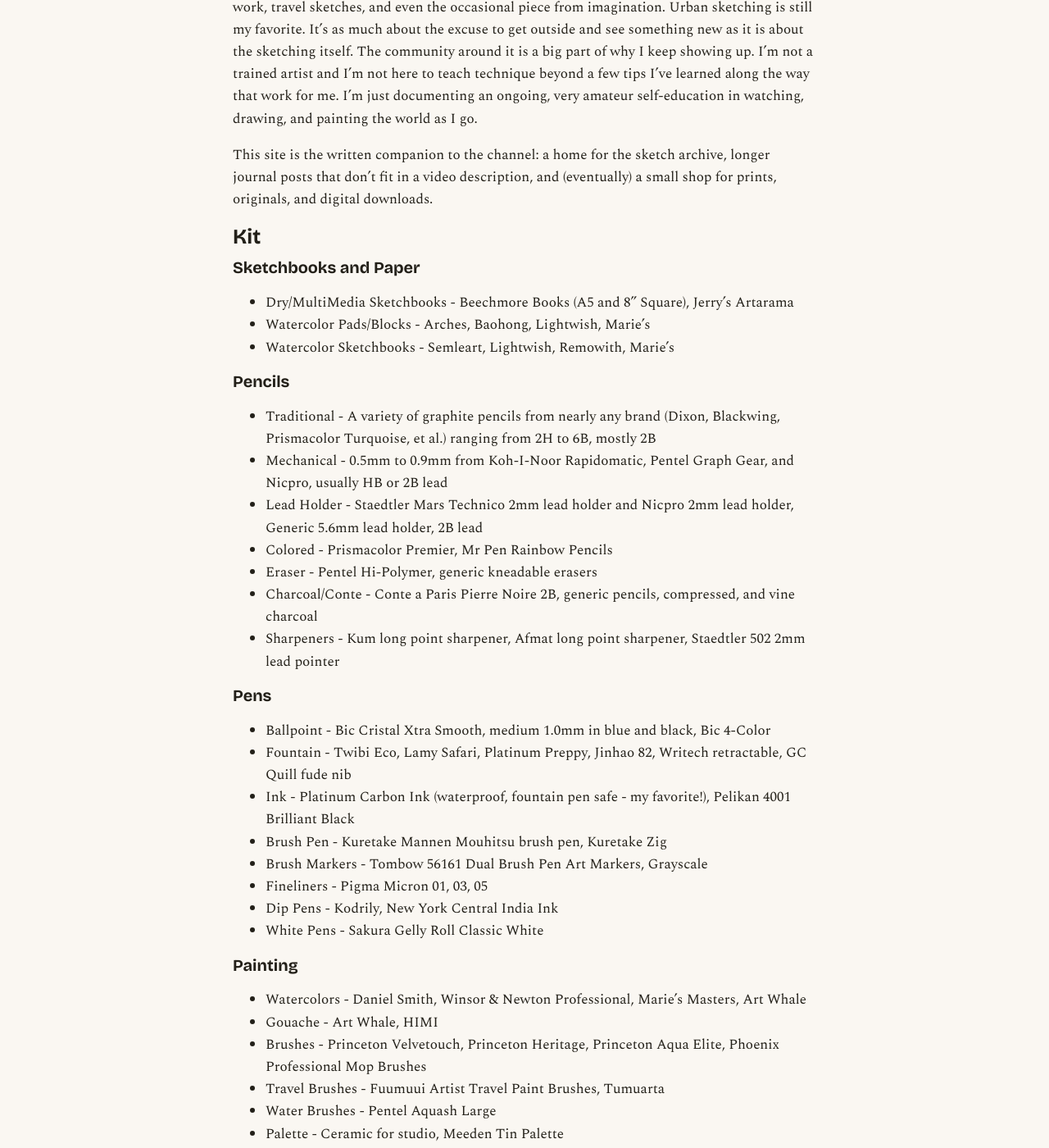
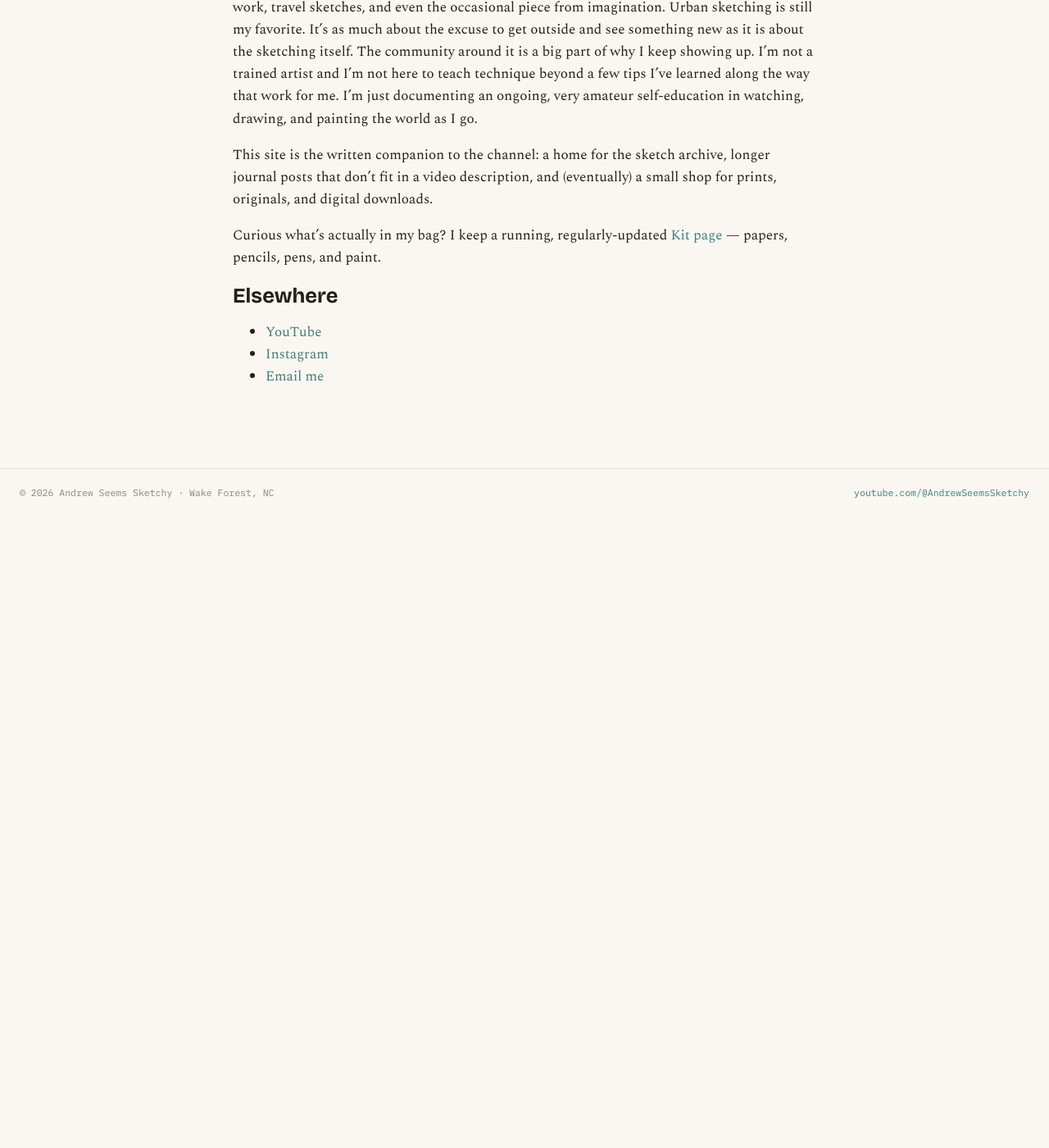
Before and after one commit to adauria/andrewseemssketchy.github.io, a Jekyll site: the page built from about.md, in a window 1280 px wide and 1400 px high, scrolled down 457 px. Shown: the whole window at 82% size. Built offline with Jekyll 4.4.1, drawn with Linux system fonts in a browser that asks for light colours; after the commit the page ends 1087 px from its top, so only the background shows below that.

Commit message:
Split Kit content out of About into its own /kit/ page
Restructures the Kit list into per-item entries within each category
(instead of brand-name paragraphs) so individual products can carry
affiliate links once Blick/CJ/Awin approval comes through, adds a
commented-out FTC disclosure block ready to uncomment at that point,
and gives the page its own stable URL and nav entry for use in video
descriptions.

```diff
--- a/_layouts/default.html
+++ b/_layouts/default.html
@@ -14,6 +14,7 @@
 <a href="{{ '/' | relative_url }}">Home</a>
 <a href="{{ '/gallery/' | relative_url }}">Gallery</a>
 <a href="{{ '/journal/' | relative_url }}">Journal</a>
+<a href="{{ '/kit/' | relative_url }}">Kit</a>
 <a href="{{ '/about/' | relative_url }}">About</a>
 <a href="https://www.youtube.com/@AndrewSeemsSketchy">YouTube</a>
 </nav>
--- a/about.md
+++ b/about.md
@@ -14,43 +14,7 @@
 
 This site is the written companion to the channel: a home for the sketch archive, longer journal posts that don't fit in a video description, and (eventually) a small shop for prints, originals, and digital downloads.
 
-## Kit
-
-### Sketchbooks and Paper
-
-- Dry/MultiMedia Sketchbooks - Beechmore Books (A5 and 8" Square), Jerry's Artarama
-- Watercolor Pads/Blocks - Arches, Baohong, Lightwish, Marie's
-- Watercolor Sketchbooks - Semleart, Lightwish, Remowith, Marie's
-
-### Pencils
-
-- Traditional - A variety of graphite pencils from nearly any brand (Dixon, Blackwing, Prismacolor Turquoise, et al.) ranging from 2H to 6B, mostly 2B
-- Mechanical - 0.5mm to 0.9mm from Koh-I-Noor Rapidomatic, Pentel Graph Gear, and Nicpro, usually HB or 2B lead
-- Lead Holder - Staedtler Mars Technico 2mm lead holder and Nicpro 2mm lead holder, Generic 5.6mm lead holder, 2B lead
-- Colored - Prismacolor Premier, Mr Pen Rainbow Pencils
-- Eraser - Pentel Hi-Polymer, generic kneadable erasers
-- Charcoal/Conte - Conte a Paris Pierre Noire 2B, generic pencils, compressed, and vine charcoal
-- Sharpeners - Kum long point sharpener, Afmat long point sharpener, Staedtler 502 2mm lead pointer
-
-### Pens
-
-- Ballpoint - Bic Cristal Xtra Smooth, medium 1.0mm in blue and black, Bic 4-Color
-- Fountain - Twibi Eco, Lamy Safari, Platinum Preppy, Jinhao 82, Writech retractable, GC Quill fude nib
-- Ink - Platinum Carbon Ink (waterproof, fountain pen safe - my favorite!), Pelikan 4001 Brilliant Black
-- Brush Pen - Kuretake Mannen Mouhitsu brush pen, Kuretake Zig
-- Brush Markers - Tombow 56161 Dual Brush Pen Art Markers, Grayscale
-- Fineliners - Pigma Micron 01, 03, 05
-- Dip Pens - Kodrily, New York Central India Ink
-- White Pens - Sakura Gelly Roll Classic White
-
-### Painting
-
-- Watercolors - Daniel Smith, Winsor & Newton Professional, Marie's Masters, Art Whale
-- Gouache - Art Whale, HIMI
-- Brushes - Princeton Velvetouch, Princeton Heritage, Princeton Aqua Elite, Phoenix Professional Mop Brushes
-- Travel Brushes - Fuumuui Artist Travel Paint Brushes, Tumuarta
-- Water Brushes - Pentel Aquash Large
-- Palette - Ceramic for studio, Meeden Tin Palette
+Curious what's actually in my bag? I keep a running, regularly-updated [Kit page](/kit/) — papers, pencils, pens, and paint.
 
 ## Elsewhere
 
```
Also changed, not shown: kit.md (added, +159 -0 lines).
